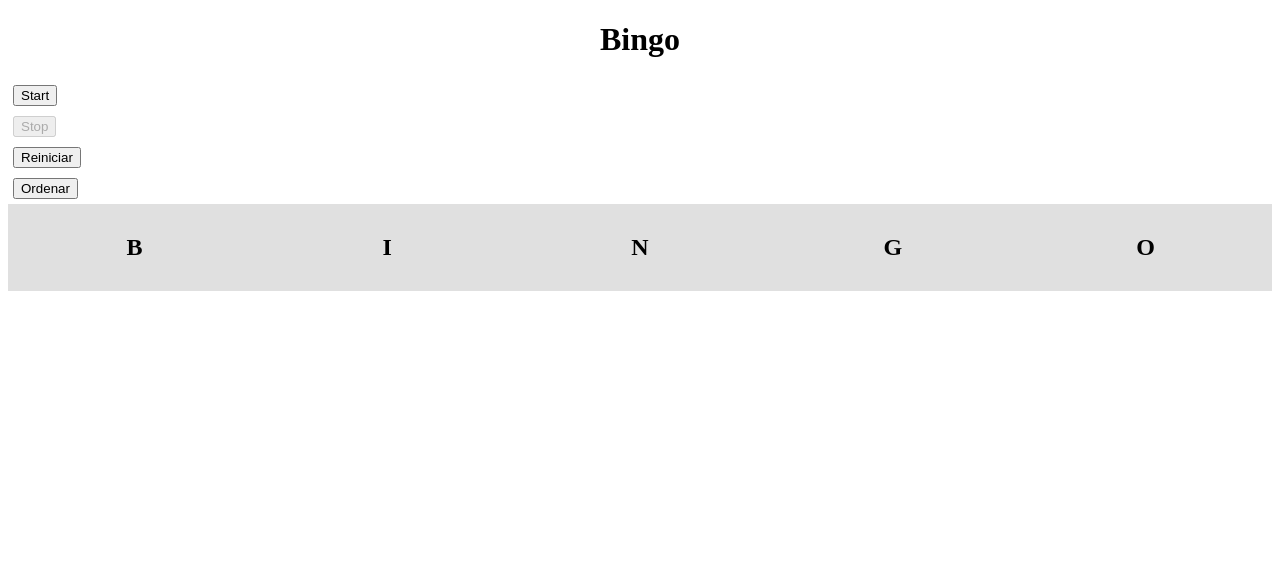
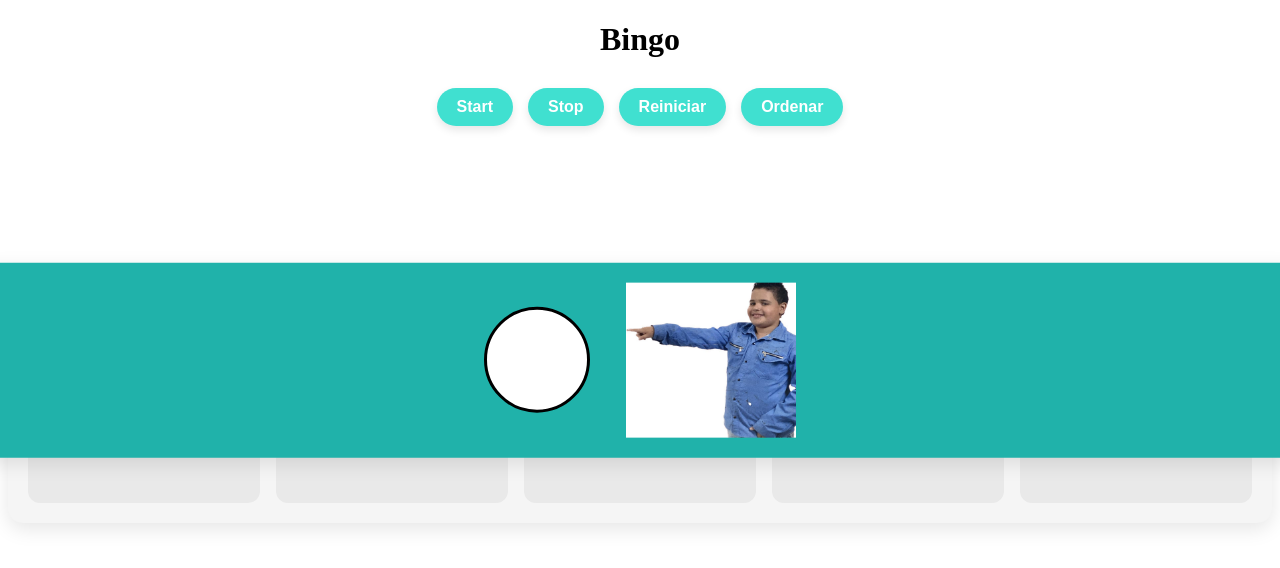
Before and after one commit to CrisUrrea/BingoGame, a Flask app: page /tablero/ in a window 1280 px wide. Shown: the top 568 px of the page. Run offline with Flask 3, Linux system fonts and the light colour scheme; some libraries are stand-ins or nearby versions.

Commit message:
Mi primer cambio

```diff
--- a/app/app.py
+++ b/app/app.py
@@ -2,6 +2,9 @@ from flask import Flask, render_template, request, redirect, url_for
 from flask_socketio import SocketIO, emit
 import random
 import time
+ultimo_numero_emitido = None
+
+
 
 # Declaracion Flask
 app = Flask(__name__)
@@ -12,7 +15,7 @@ socketio = SocketIO(app)
 juego_iniciado = False
 numeros_sorteados = []
 numeros_registrados = []
-tiempo_entre_balotas = 5
+tiempo_entre_balotas = 20
 balotas = list(range(1, 76))
 markedNumbers = {}
 
@@ -76,7 +79,7 @@ def tablero():
         if request.form['action'] == 'start':
             if not juego_iniciado:
                 juego_iniciado = True
-                tiempo_entre_balotas = 1
+                tiempo_entre_balotas = 5
                 if not numeros_sorteados:
                     balotas = list(range(1, 76))
                     numeros_registrados = []
@@ -94,6 +97,7 @@ def tablero():
             juego_iniciado = False
             return redirect(url_for('ordenar_numeros'))
     return render_template('tablero.html', juego_iniciado=juego_iniciado, numeros_sorteados=numeros_sorteados, tiempo_entre_balotas=tiempo_entre_balotas, markedNumbers=markedNumbers)
+
 
 # Pestaña Bingo
 @app.route('/bingo')
@@ -123,12 +127,14 @@ def sortear_balotas():
 
     while juego_iniciado:
         balota = generar_balota()
-        if balota:
+        if balota and juego_iniciado:
             numeros_sorteados.append(balota)
             numeros_registrados.append(balota)
-            markedNumbers[str(balota)] = False
             socketio.emit('update_balota', {'balota': balota})
-            time.sleep(tiempo_entre_balotas)
+
+        time.sleep(tiempo_entre_balotas)
+
+
 
 # Función para verificar el bingo
 @app.route('/verificar_bingo', methods=['POST'])
--- a/app/static/js/tablero.js
+++ b/app/static/js/tablero.js
@@ -1,8 +1,15 @@
 var socket = io.connect('http://' + document.domain + ':' + location.port);
 
-        // Escucha la actualización de balotas desde el servidor
-        socket.on('update_balota', function (data) {
-            var balota = data.balota;
+socket.on('update_balota', function(data) {
+    let balota = data.balota;
+    document.getElementById('highlightedNumber').textContent = balota;
+    agregarNumeroTabla(balota);
+
+    // Confirmar la recepción del número
+    socket.emit('confirm_balota', { balota: balota });
+});
+
+function agregarNumeroTabla(balota) {
     var balotaElement = document.createElement('p');
     balotaElement.textContent = balota;
     var columnId = getBalotaColumn(balota);
@@ -10,7 +17,7 @@ var socket = io.connect('http://' + document.domain + ':' + location.port);
     if (column) {
         column.appendChild(balotaElement);
     }
-        });
+}
 
 function getBalotaColumn(balota) {
     if (1 <= balota && balota <= 15) {
--- a/app/static/styles/styleTablero.css
+++ b/app/static/styles/styleTablero.css
@@ -1,24 +1,121 @@
 .bingo-table {
     display: flex;
+    gap: 1rem;
+    margin: 250px 0;
+    padding: 20px;
+    border-radius: 15px;
+    background: #F5F5F5;
+    box-shadow: 0 6px 20px rgba(0, 0, 0, 0.1);
 }
 
 .bingo-column {
     flex: 1;
     text-align: center;
-    background-color: #E0E0E0;
-    padding: 10px;
+    background-color: rgba(0, 0, 0, 0.05);
+    padding: 20px;
+    border-radius: 12px;
+    transition: transform 0.2s;
+}
+
+.bingo-column:hover {
+    transform: scale(1.05);
 }
 
 .selected-number {
     font-size: 24px;
     font-weight: bold;
-    color: #007BFF;
+    color: #333;
+    margin-bottom: 1rem;
+    text-shadow: 1px 1px 3px rgba(0, 0, 0, 0.1);
 }
 
 .button-container {
-    margin-top: 20px;
+    display: flex;
+    justify-content: center;
+    gap: 15px;
+    margin-top: 30px;
 }
 
 .button-container button {
-    margin: 5px;
+    padding: 10px 20px;
+    background-color: #40E0D0;
+    border: none;
+    border-radius: 25px;
+    color: white;
+    font-weight: bold;
+    font-size: 16px;
+    cursor: pointer;
+    transition: all 0.2s ease-in-out;
+    box-shadow: 0 4px 8px rgba(0, 0, 0, 0.1);
 }
+
+.button-container button:hover {
+    background-color: #20B2AA;
+    transform: translateY(-3px);
+    box-shadow: 0 6px 12px rgba(0, 0, 0, 0.1);
+}
+
+.highlighted-number-container {
+    position: absolute;
+    top: 20%;
+    left: 50%;
+    transform: translate(-50%, -50%);
+    font-size: 3rem;
+    font-weight: bold;
+    color: #333;
+    z-index: 100;
+    display: flex;
+    align-items: center;
+    gap: 1rem;
+    text-shadow: 1px 1px 3px rgba(0, 0, 0, 0.2);
+}
+
+#highlightedImage {
+    max-width: 150px;
+    height: auto;
+}
+
+
+.highlighted-number-container {
+    position: absolute;
+    top: 45%;
+    left: 50%;
+    transform: translate(-50%, -50%) ;
+    font-size: 3rem;
+    font-weight: bold;
+    color: #333;
+    z-index: 100;
+    display: flex;
+    align-items: center;
+    justify-content: center;
+    gap: 1rem;
+    background-color: #20B2AA;
+    padding: 20px;
+    border-radius: 15px;
+    box-shadow: 0 6px 20px rgba(0, 0, 0, 0.1);
+    width: 50%;
+    min-width:100%;
+    max-width:100%;
+}
+
+
+
+#highlightedImage {
+    max-width: 170px;
+    height: auto;
+}
+
+#highlightedNumber {
+    display: inline-flex;
+    align-items: center;
+    justify-content: center;
+    width: 100px;
+    height: 100px;
+    background-color: white;
+    border-radius: 50%;
+    border: 3px solid black;
+    font-size: 3rem;
+    font-weight: bold;
+    color: #333;
+    margin-right: 20px;
+}
--- a/app/templates/index.html
+++ b/app/templates/index.html
@@ -3,6 +3,7 @@
 <head>
     <meta charset="UTF-8">
     <meta name="viewport" content="width=device-width, initial-scale=1.0">
+    <link rel="stylesheet" href="{{ url_for('static', filename='styles/styleIndex.css')}}">
     <title>Inicio</title>
 </head>
 <body>
--- a/app/templates/tablero.html
+++ b/app/templates/tablero.html
@@ -60,6 +60,15 @@
         {% endif %}
     </div>
 
+     <div class="highlighted-number-container">
+        <span id="highlightedNumber"></span>
+       <img src="{{ url_for('static',filename='Image/Esteban.jpg') }}" alt="Imagen 1" id="highlightedImage">
+
+
+    </div>
+
+
+
     <!-- Importa la biblioteca de Socket.IO -->
     <script src="https://cdnjs.cloudflare.com/ajax/libs/socket.io/4.0.1/socket.io.js"></script>
     <script src="{{ url_for('static', filename='js/tablero.js') }}"></script>
```
Also changed, not shown: app/static/styles/styleBingo.css (+85 -0 lines), app/static/styles/styleIndex.css (added, +42 -0 lines), app/static/Image/Esteban.jpg (added). Lines whose indentation alone changed are shown as unchanged.
